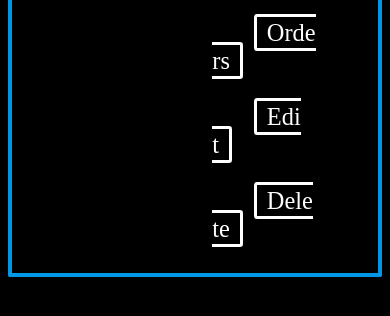
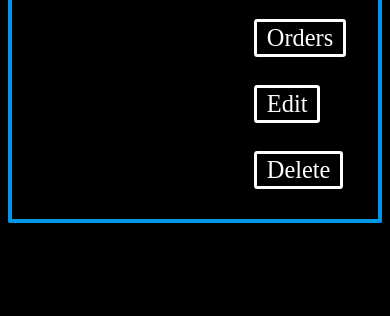
Before and after one commit to Vivek2k20/E_Shop-Version-1, a Flask app: page /profile in a window 390 px wide. Shown: the part 172-488 px from the top of the page. Run offline with Flask 2, Linux system fonts and the light colour scheme; a user stored in the database is signed in; some libraries are stand-ins or nearby versions.

Commit message:
Tried Fixing some buttons for phone-V4

```diff
--- a/Static/css/profile.css
+++ b/Static/css/profile.css
@@ -449,6 +449,39 @@
         margin-top: 5%;
         font-size: 1.7em;
     }
+    .profile #links #orders a {
+        border: 0.13em solid #fff;
+        color: #fff;
+        display: inline-block;
+        padding: 2px 10px;
+        margin-top: 0%;
+        margin-left: 40%;
+        font-size: 1em;
+        width: fit-content;
+        border-radius: 0.13em;
+    }
+    .profile #links #edit a {
+        border: 0.13em solid #fff;
+        color: #fff;
+        display: inline-block;
+        padding: 2px 10px;
+        margin-top: 0%;
+        margin-left: 40%;
+        font-size: 1em;
+        width: fit-content;
+        border-radius: 0.13em;
+    }
+    .profile #links #delete a {
+        border: 0.13em solid #fff;
+        color: #fff;
+        display: inline-block;
+        padding: 2px 10px;
+        margin-top: 0%;
+        margin-left: 40%;
+        font-size: 1em;
+        width: fit-content;
+        border-radius: 0.13em;
+    }
     body {
         background-color: #000;
         text-align: center;
```
Also changed, not shown: Static/css/orders.css (+10 -4 lines).
